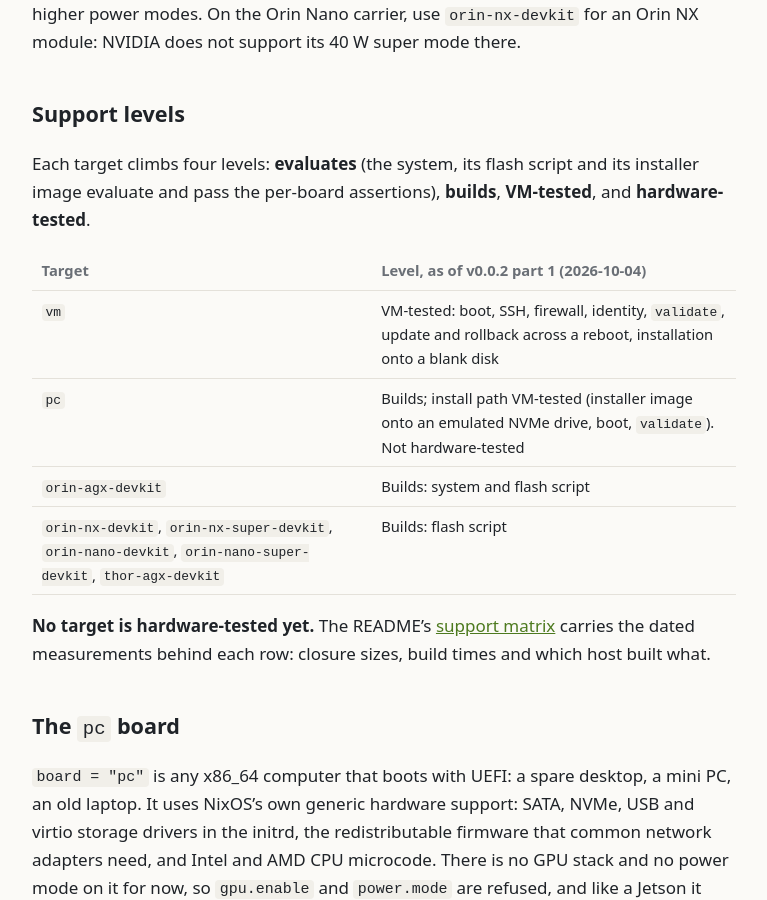
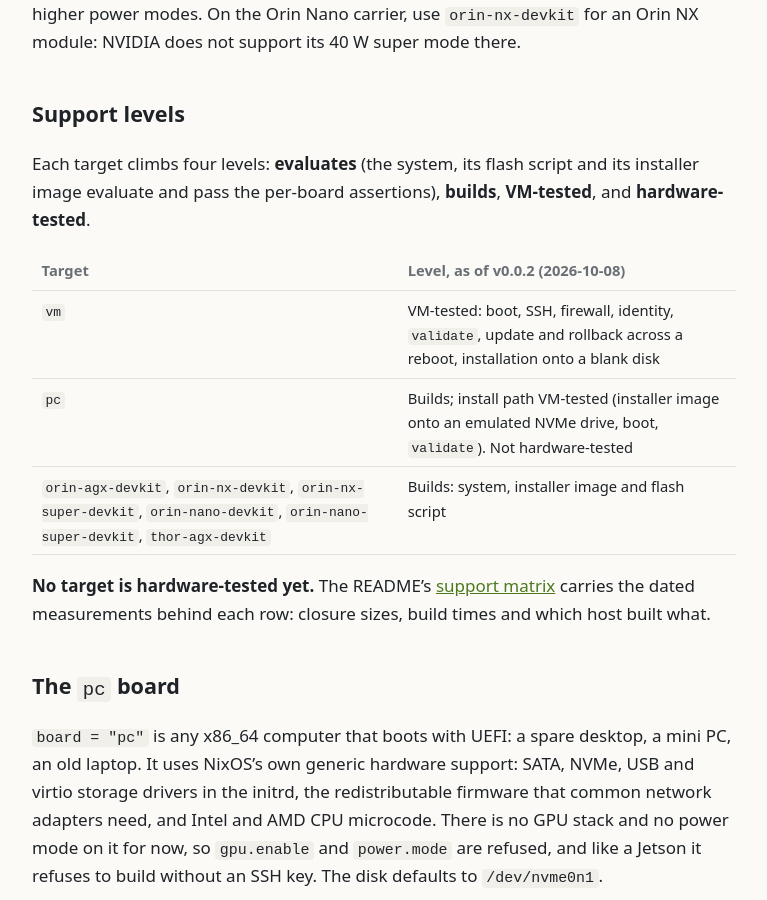
Before and after one commit to promaaa/omarchy-robots, a Jekyll site: the page built from manual/boards.md, in a window 1280 px wide and 900 px high, scrolled down 905 px. Shown: the whole window, without its empty margins (256-1023 px from the left). Built offline with Jekyll 4.4.1, drawn with Linux system fonts in a browser that asks for light colours.

Commit message:
docs: every Jetson target builds, built locally at v0.0.2
The system, installer image and flash script of the six Jetson boards
(18 outputs) built on the development host under aarch64 emulation on
2026-10-08, in 7 h 33 min. Support matrix, Boards chapter and changelog
updated.

```diff
--- a/manual/boards.md
+++ b/manual/boards.md
@@ -23,12 +23,11 @@
 
 Each target climbs four levels: **evaluates** (the system, its flash script and its installer image evaluate and pass the per-board assertions), **builds**, **VM-tested**, and **hardware-tested**.
 
-| Target | Level, as of v0.0.2 part 1 (2026-10-04) |
+| Target | Level, as of v0.0.2 (2026-10-08) |
 |---|---|
 | `vm` | VM-tested: boot, SSH, firewall, identity, `validate`, update and rollback across a reboot, installation onto a blank disk |
 | `pc` | Builds; install path VM-tested (installer image onto an emulated NVMe drive, boot, `validate`). Not hardware-tested |
-| `orin-agx-devkit` | Builds: system and flash script |
-| `orin-nx-devkit`, `orin-nx-super-devkit`, `orin-nano-devkit`, `orin-nano-super-devkit`, `thor-agx-devkit` | Builds: flash script |
+| `orin-agx-devkit`, `orin-nx-devkit`, `orin-nx-super-devkit`, `orin-nano-devkit`, `orin-nano-super-devkit`, `thor-agx-devkit` | Builds: system, installer image and flash script |
 
 **No target is hardware-tested yet.** The README's [support matrix](https://github.com/promaaa/omarchy-robots#support-matrix) carries the dated measurements behind each row: closure sizes, build times and which host built what.
 
```
Also changed, not shown: CHANGELOG.md, README.md.
